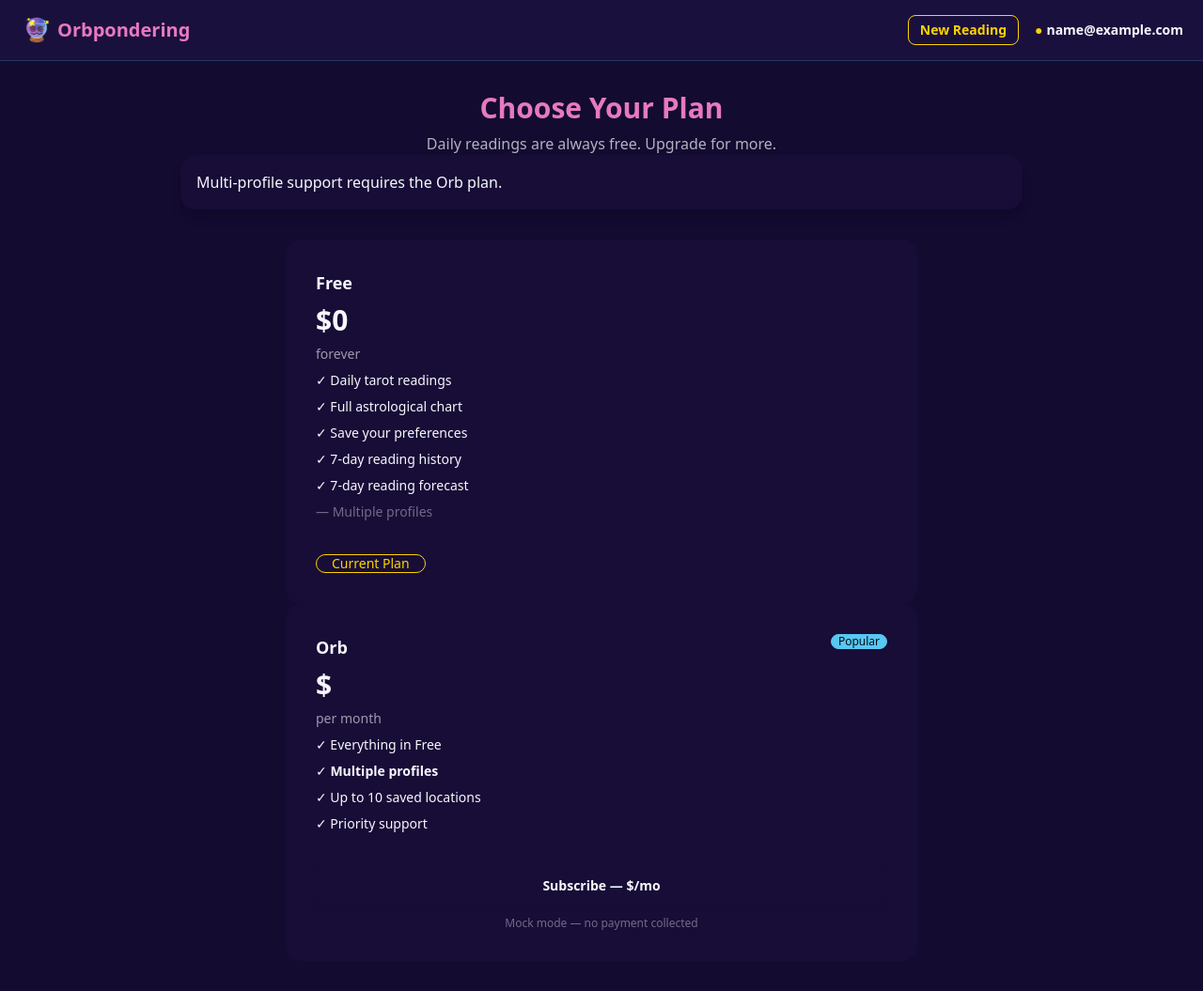
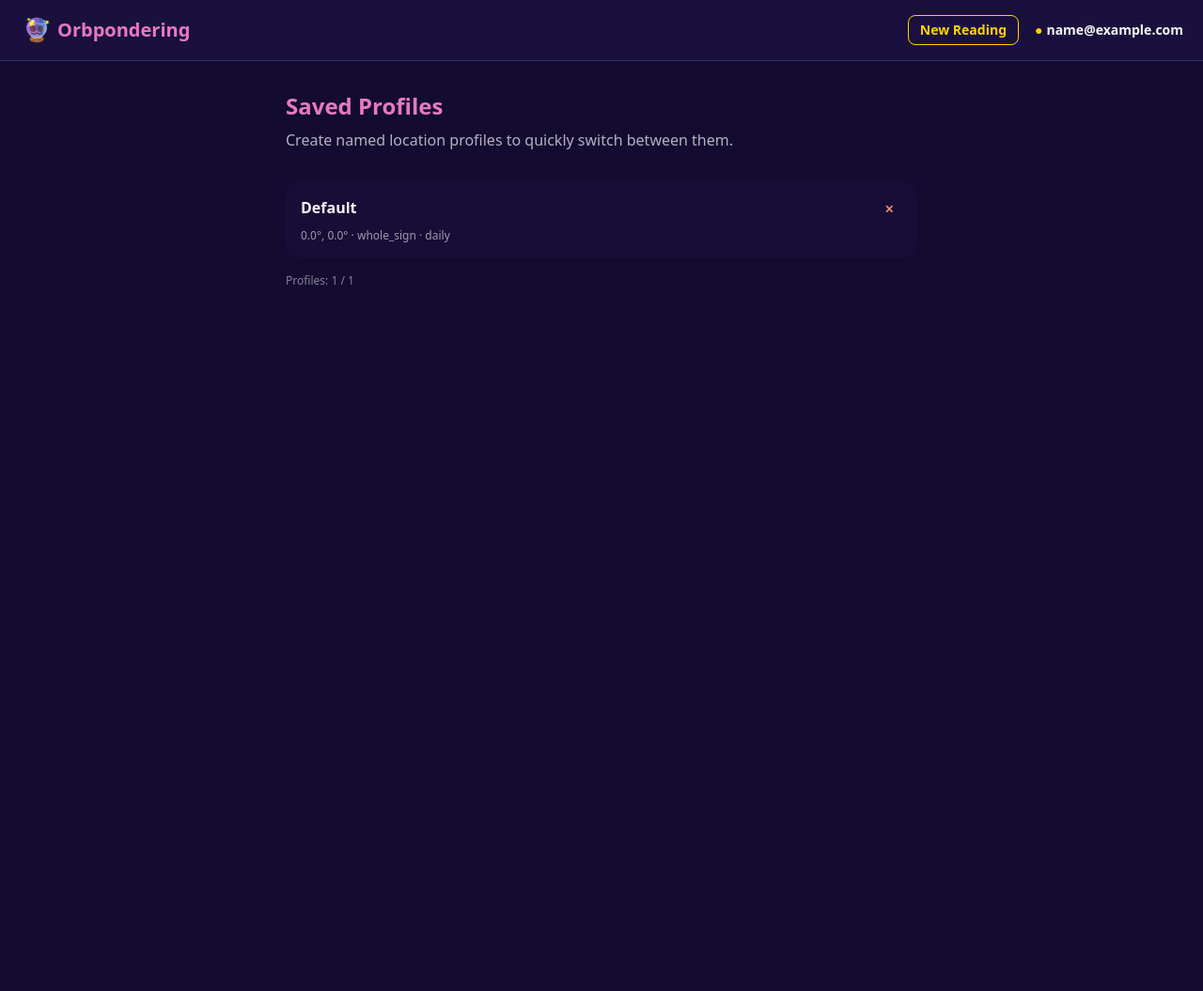
Before and after one commit to phildini/orbpondering, a Django app: page /accounts/profiles/ in a window 1280 px wide. Shown: the whole page at 94% size. After the commit the page ends 303 px from the top, so only its background shows below. Run offline with Django 5.2, Linux system fonts and the light colour scheme; the visitor is signed in with stand-in values (Sample User, id 1); data comes from the database, SQL or seed files in the repository; style sheets or scripts are compiled from the project's sources.

Commit message:
Refactor: UserProfile holds only subscription, SavedProfile holds all prefs with is_default. Free users get 1 profile, Orb users get 10.

```diff
--- a/web/orbpondering_web/accounts/admin.py
+++ b/web/orbpondering_web/accounts/admin.py
@@ -7,7 +7,7 @@ from .models import ReadingHistory, SavedProfile, UserProfile
 
 @admin.register(UserProfile)
 class UserProfileAdmin(admin.ModelAdmin):
-    list_display = ["user", "subscription_status", "default_house_system", "default_spread"]
+    list_display = ["user", "subscription_status"]
     list_filter = ["subscription_status"]
     search_fields = ["user__email"]
     readonly_fields = ["created_at", "updated_at"]
@@ -15,9 +15,9 @@ class UserProfileAdmin(admin.ModelAdmin):
 
 @admin.register(SavedProfile)
 class SavedProfileAdmin(admin.ModelAdmin):
-    list_display = ["name", "user", "lat", "lon", "created_at"]
+    list_display = ["name", "user", "is_default", "lat", "lon", "house_system", "spread"]
     search_fields = ["name", "user__email"]
-    list_filter = ["house_system"]
+    list_filter = ["is_default", "house_system"]
 
 
 @admin.register(ReadingHistory)
--- a/web/orbpondering_web/accounts/models.py
+++ b/web/orbpondering_web/accounts/models.py
@@ -5,7 +5,7 @@ from django.db import models
 
 
 class UserProfile(models.Model):
-    """Preferences and subscription status for a user."""
+    """Subscription and billing metadata for a user."""
 
     SUBSCRIPTION_CHOICES = [
         ("free", "Free"),
@@ -17,11 +17,6 @@ class UserProfile(models.Model):
     user = models.OneToOneField(
         settings.AUTH_USER_MODEL, on_delete=models.CASCADE, related_name="orb_profile"
     )
-    default_lat = models.FloatField(default=0.0)
-    default_lon = models.FloatField(default=0.0)
-    default_house_system = models.CharField(max_length=20, default="whole_sign")
-    default_spread = models.CharField(max_length=20, default="daily")
-    reversed_cards = models.BooleanField(default=False)
     subscription_status = models.CharField(
         max_length=20, choices=SUBSCRIPTION_CHOICES, default="free"
     )
@@ -37,19 +32,29 @@ class UserProfile(models.Model):
         verbose_name = "User Profile"
         verbose_name_plural = "User Profiles"
 
+    @property
+    def default_profile(self):
+        """The user's primary SavedProfile."""
+        return self.user.saved_profiles.filter(is_default=True).first()
+
+    @property
+    def max_profiles(self):
+        return 10 if self.subscription_status == "active" else 1
+
 
 class SavedProfile(models.Model):
-    """Named location profiles for Orb subscribers."""
+    """A named location profile. Free users get 1, Orb users get up to 10."""
 
     user = models.ForeignKey(
         settings.AUTH_USER_MODEL, on_delete=models.CASCADE, related_name="saved_profiles"
     )
     name = models.CharField(max_length=100)
-    lat = models.FloatField()
-    lon = models.FloatField()
+    lat = models.FloatField(default=0.0)
+    lon = models.FloatField(default=0.0)
     house_system = models.CharField(max_length=20, default="whole_sign")
     spread = models.CharField(max_length=20, default="daily")
     reversed_cards = models.BooleanField(default=False)
+    is_default = models.BooleanField(default=False)
     created_at = models.DateTimeField(auto_now_add=True)
 
     def __str__(self):
@@ -58,7 +63,7 @@ class SavedProfile(models.Model):
     class Meta:
         verbose_name = "Saved Profile"
         verbose_name_plural = "Saved Profiles"
-        ordering = ["created_at"]
+        ordering = ["-is_default", "created_at"]
 
 
 class ReadingHistory(models.Model):
--- a/web/orbpondering_web/accounts/signals.py
+++ b/web/orbpondering_web/accounts/signals.py
@@ -1,13 +1,18 @@
-"""Auto-create UserProfile when a new User is created."""
+"""Auto-create UserProfile + default SavedProfile when a new User signs up."""
 
 from django.db.models.signals import post_save
 
 
 def create_user_profile(sender, instance, created, **kwargs):
     if created:
-        from .models import UserProfile
+        from .models import SavedProfile, UserProfile
 
         UserProfile.objects.get_or_create(user=instance)
+        SavedProfile.objects.get_or_create(
+            user=instance,
+            is_default=True,
+            defaults={"name": "Default"},
+        )
 
 
 post_save.connect(create_user_profile, sender="auth.User")
--- a/web/orbpondering_web/accounts/views.py
+++ b/web/orbpondering_web/accounts/views.py
@@ -9,19 +9,6 @@ from orbpondering.constants import HouseSystem
 from orbpondering.draw import tarot_draw_for_date
 
 from .models import ReadingHistory, SavedProfile
-
-
-def _save_reading_for_user(user, reading):
-    """Store a reading in the user's history."""
-    from orbpondering_web.frontend.views import _build_reading_context
-
-    context = _build_reading_context(reading)
-    data = context.get("reading", {})
-    ReadingHistory.objects.update_or_create(
-        user=user,
-        date=reading.date,
-        defaults={"reading_data": data},
-    )
 
 
 def _reading_to_card_summary(rd):
@@ -50,7 +37,9 @@ def _reading_to_card_summary(rd):
 def dashboard(request):
     """Show past 7 and next 7 days of readings."""
     today = date.today()
-    profile = request.user.orb_profile
+    profile = request.user.orb_profile.default_profile
+    if profile is None:
+        return redirect("accounts-settings")
 
     # Past 7 days — from DB
     past_start = today - timedelta(days=7)
@@ -59,8 +48,8 @@ def dashboard(request):
         for rh in ReadingHistory.objects.filter(user=request.user, date__gte=past_start)
     }
 
-    # Future 7 days — pre-compute from saved prefs
-    future_dates = [today + timedelta(days=i) for i in range(8)]  # today + next 7
+    # Future 8 days (today + next 7)
+    future_dates = [today + timedelta(days=i) for i in range(8)]
 
     days = []
     for d in future_dates:
@@ -69,15 +58,14 @@ def dashboard(request):
             summary = _reading_to_card_summary(reading_data)
             summary["from_db"] = True
         else:
-            # Pre-compute
             try:
-                house = HouseSystem(profile.default_house_system)
+                house = HouseSystem(profile.house_system)
                 reading = tarot_draw_for_date(
                     d=d,
-                    lat=profile.default_lat,
-                    lon=profile.default_lon,
+                    lat=profile.lat,
+                    lon=profile.lon,
                     house_system=house,
-                    spread_name=profile.default_spread,
+                    spread_name=profile.spread,
                     reversed_cards=profile.reversed_cards,
                 )
                 from orbpondering_web.frontend.views import _build_reading_context
@@ -99,26 +87,30 @@ def dashboard(request):
     return render(
         request,
         "accounts/dashboard.html",
-        {"days": days, "profile": profile},
+        {"days": days},
     )
 
 
 @login_required
 def settings_view(request):
-    """View and update user preferences."""
-    profile = request.user.orb_profile
+    """View and update the user's default SavedProfile."""
+    profile = request.user.orb_profile.default_profile
+    if profile is None:
+        profile = SavedProfile.objects.create(
+            user=request.user, name="Default", is_default=True
+        )
 
     if request.method == "POST":
         try:
-            profile.default_lat = float(request.POST.get("lat", "0.0"))
+            profile.lat = float(request.POST.get("lat", "0.0"))
         except ValueError:
             pass
         try:
-            profile.default_lon = float(request.POST.get("lon", "0.0"))
+            profile.lon = float(request.POST.get("lon", "0.0"))
         except ValueError:
             pass
-        profile.default_house_system = request.POST.get("house_system", "whole_sign")
-        profile.default_spread = request.POST.get("spread", "daily")
+        profile.house_system = request.POST.get("house_system", "whole_sign")
+        profile.spread = request.POST.get("spread", "daily")
         profile.reversed_cards = request.POST.get("reversed") == "on"
         profile.save()
         return redirect("accounts-settings")
@@ -126,24 +118,22 @@ def settings_view(request):
     return render(
         request,
         "accounts/settings.html",
-        {"profile": profile},
+        {"profile": profile, "max_profiles": request.user.orb_profile.max_profiles},
     )
 
 
 @login_required
 def profiles_view(request):
-    """List and manage saved profiles (Orb subscribers only)."""
-    profile = request.user.orb_profile
-    is_orb = profile.subscription_status == "active"
-
-    if not is_orb:
-        return render(request, "accounts/pricing.html", {"must_upgrade": True})
+    """List and manage saved profiles (Orb for additional ones)."""
+    orb_profile = request.user.orb_profile
+    is_orb = orb_profile.subscription_status == "active"
+    max_profiles = orb_profile.max_profiles
 
     if request.method == "POST":
         action = request.POST.get("action")
         if action == "create":
             name = request.POST.get("name", "").strip()
-            if name and request.user.saved_profiles.count() < 10:
+            if name and request.user.saved_profiles.count() < max_profiles:
                 try:
                     lat = float(request.POST.get("lat", "0.0"))
                 except ValueError:
@@ -163,15 +153,26 @@ def profiles_view(request):
                 )
         elif action == "delete":
             SavedProfile.objects.filter(
+                id=request.POST.get("id"), user=request.user, is_default=False
+            ).delete()
+        elif action == "set_default":
+            SavedProfile.objects.filter(user=request.user).update(is_default=False)
+            SavedProfile.objects.filter(
                 id=request.POST.get("id"), user=request.user
-            ).delete()
+            ).update(is_default=True)
         return redirect("accounts-profiles")
 
     saved = request.user.saved_profiles.all()
+    count = saved.count()
     return render(
         request,
         "accounts/profiles.html",
-        {"profiles": saved, "profile_count": saved.count(), "max_profiles": 10},
+        {
+            "profiles": saved,
+            "profile_count": count,
+            "max_profiles": max_profiles,
+            "is_orb": is_orb,
+        },
     )
 
 
```
Also changed, not shown: web/orbpondering_web/accounts/templates/accounts/settings.html (+9 -9 lines), web/orbpondering_web/frontend/templates/frontend/reading_form.html (+9 -9 lines), web/orbpondering_web/frontend/views.py (+13 -13 lines), web/orbpondering_web/accounts/migrations/0001_initial.py.
